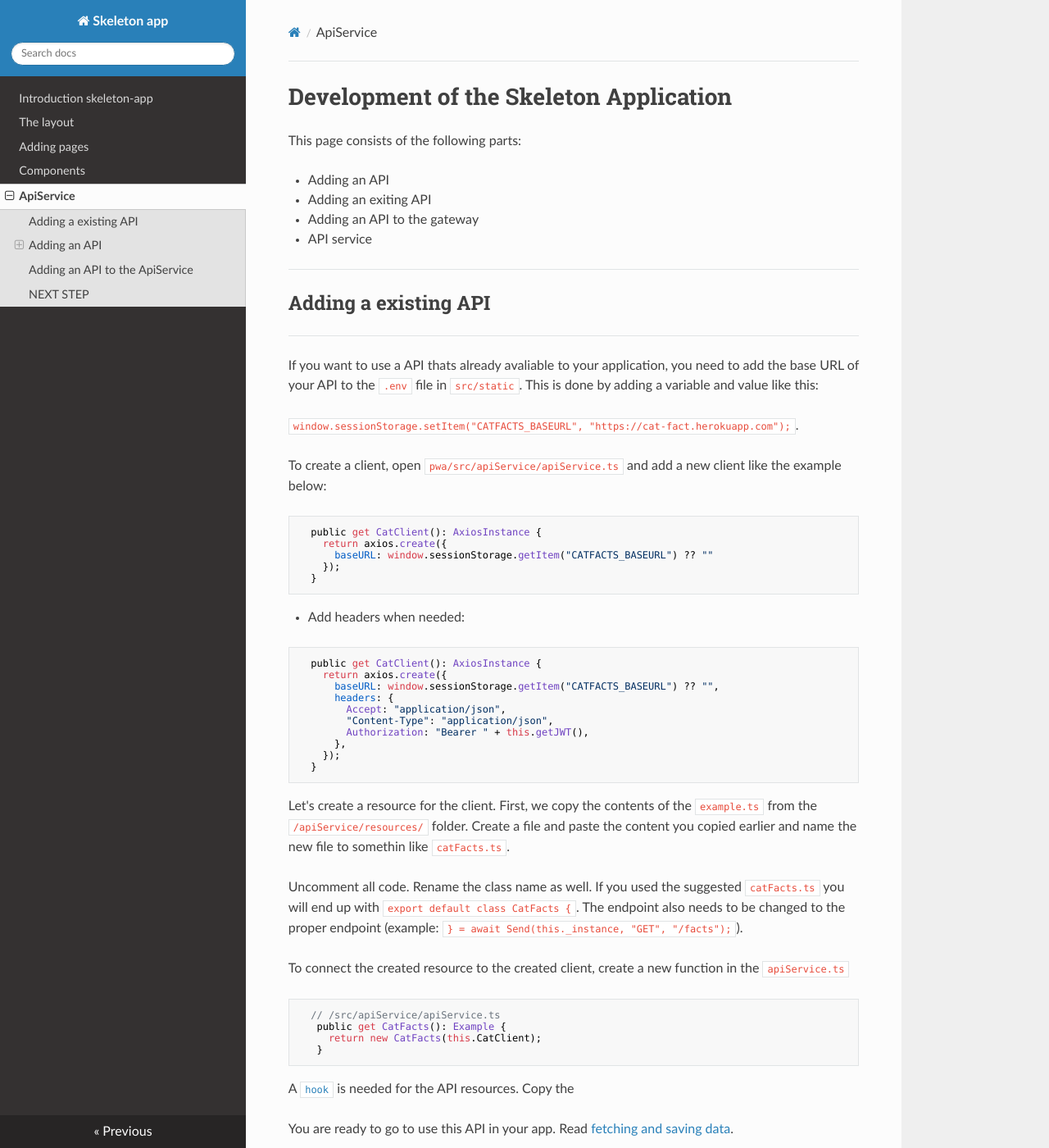
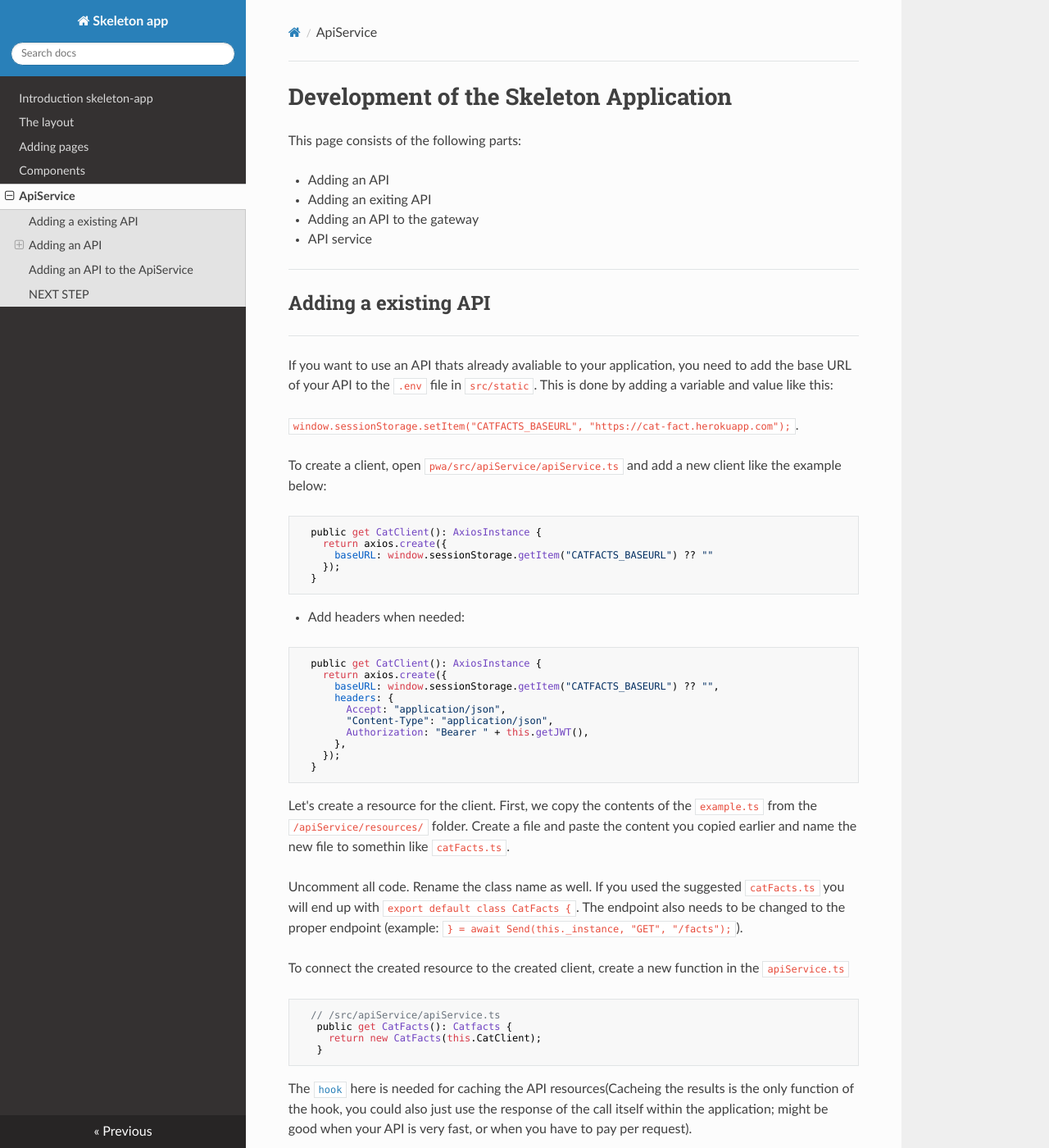
Before and after one commit to ConductionNL/skeleton-app, an MkDocs documentation site: the page built from docs/apiService.md, in a window 1280 px wide and 1400 px high. Shown: the whole window at 82% size. Built offline with MkDocs 1.6.1, drawn with Linux system fonts in a browser that asks for light colours; nearby versions of some CDN libraries; some of the changed text lies outside the part shown.

Commit message:
Feedback processed

````diff
--- a/docs/apiService.md
+++ b/docs/apiService.md
@@ -13,7 +13,7 @@ This page consists of the following parts:
 
 ---
 
-If you want to use a API thats already avaliable to your application, you need to add the base URL of your API to the
+If you want to use an API thats already avaliable to your application, you need to add the base URL of your API to the
 `.env` file in `src/static`. This is done by adding a variable and value like this:
 
 `window.sessionStorage.setItem("CATFACTS_BASEURL", "https://cat-fact.herokuapp.com");`.
@@ -51,12 +51,12 @@ To connect the created resource to the created client, create a new function in
 
 ``` Javascript
   // /src/apiService/apiService.ts
-   public get CatFacts(): Example {
+   public get CatFacts(): Catfacts {
      return new CatFacts(this.CatClient);
    }
 ```
 
-A [`hook`](glossary.md#hooks) is needed for the API resources. Copy the
+The [`hook`](glossary.md#hooks) here is needed for caching the API resources(Cacheing the results is the only function of the hook, you could also just use the response of the call itself within the application; might be good when your API is very fast, or when you have to pay per request).
 
 You are ready to go to use this API in your app. Read [fetching and saving data](#.).
 
@@ -129,7 +129,7 @@ public get Example(): Example {
 }
 ```
 
-Now to create a `hook` for error handling. Add a new page to `/src/hooks` with the following code:
+Now to create a `hook` for the caching we talked about earlier. For the keen observer, there's some error handling as well. Add a new page to `/src/hooks` with the following code:
 
 ```Typescript
 // /src/hooks/example.ts
````
Also changed, not shown: other parts of docs/apiService.md (+1 -1 lines), docs/glossary.md (+3 -3 lines), docs/index.md (+1 -1 lines).
